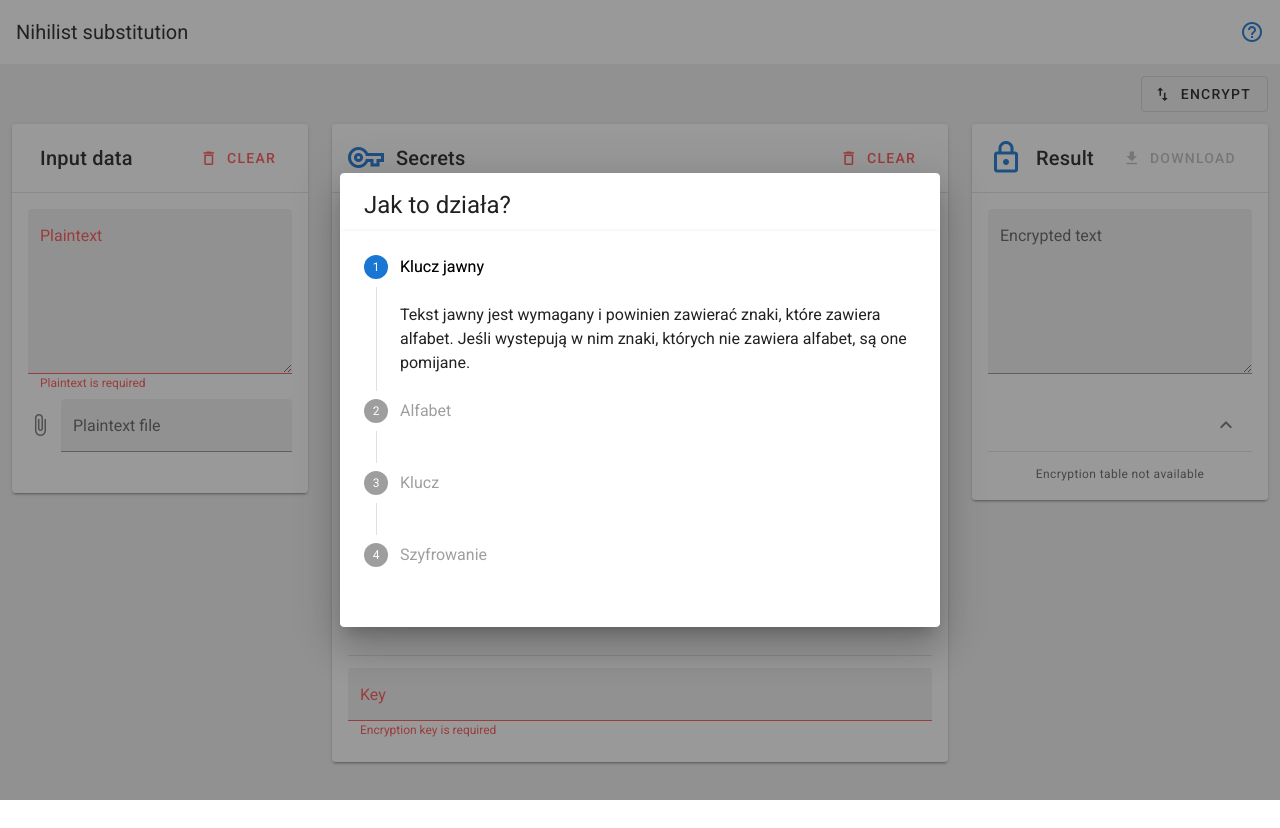
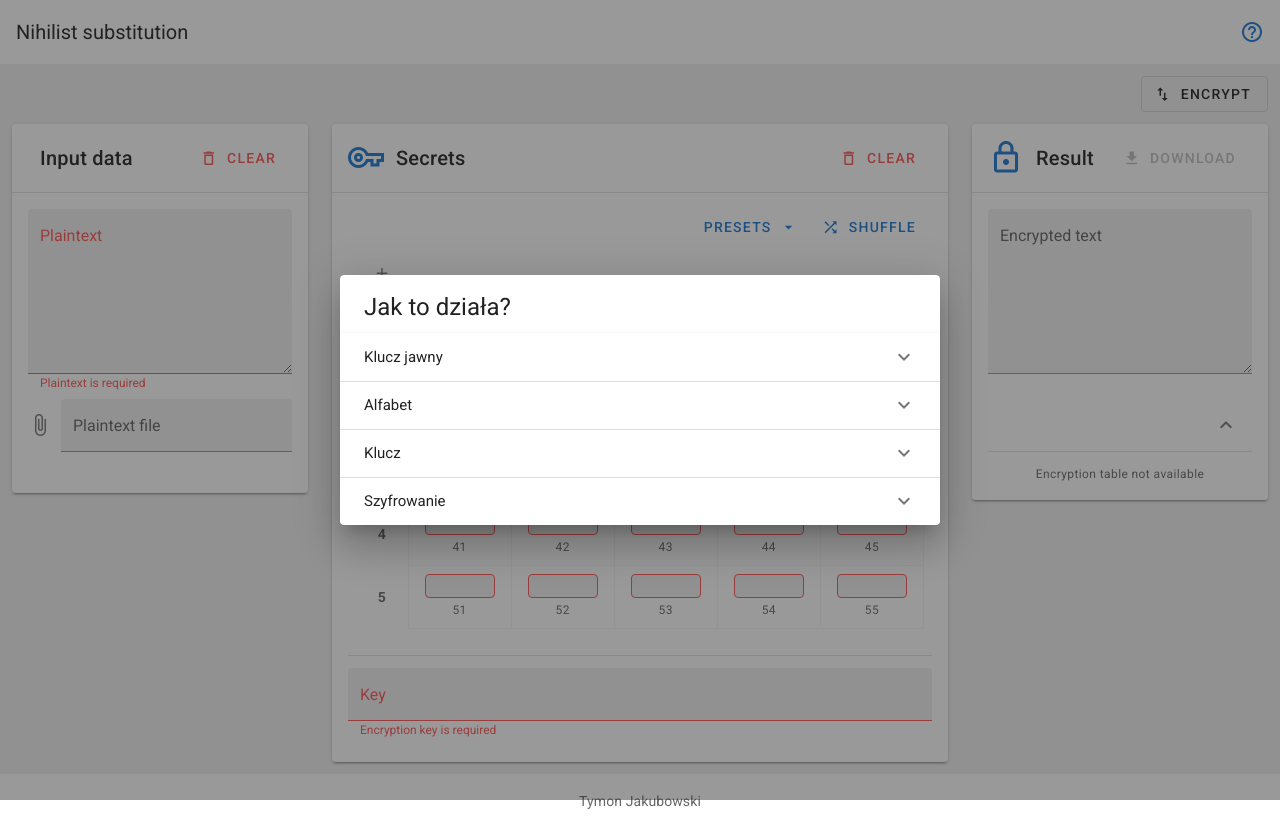
Before and after one commit to tjakubowski/put-pod, a Vue app: page / in a window 1280 px wide. Both pictures are taken after a click on the button 1252 px from the left and 32 px from the top of the page. Before the commit the page ends 800 px from the top, so only its background shows below. Built offline with nearby package versions, Linux system fonts and the light colour scheme.

Commit message:
Move code to separate files

```diff
--- a/src/App.vue
+++ b/src/App.vue
@@ -1,71 +1,9 @@
 <template>
   <v-app>
-
-    <v-app-bar app flat color="white">
-      <v-toolbar-title>Nihilist substitution</v-toolbar-title>
-      <v-spacer/>
-      <v-dialog
-        v-model="helpDialog"
-        width="600px"
-      >
-        <template v-slot:activator="{ on, attrs }">
-          <v-btn
-            color="primary"
-            icon
-            v-bind="attrs"
-            v-on="on"
-          >
-            <v-icon>mdi-help-circle-outline</v-icon>
-          </v-btn>
-        </template>
-        <v-card>
-          <v-card-title>
-            <span class="headline">Jak to działa?</span>
-          </v-card-title>
-          <v-stepper
-            v-model="e6"
-            vertical
-          >
-            <v-stepper-step step="1" :complete="e6 > 1" editable edit-icon="$complete">
-              Klucz jawny
-            </v-stepper-step>
-
-            <v-stepper-content step="1">
-              Tekst jawny jest wymagany i powinien zawierać znaki, które zawiera alfabet. Jeśli wystepują w nim znaki, których nie zawiera alfabet, są one pomijane.
-            </v-stepper-content>
-
-            <v-stepper-step step="2" :complete="e6 > 2" editable edit-icon="$complete">
-              Alfabet
-            </v-stepper-step>
-
-            <v-stepper-content step="2">
-              Aflabet jest wymagany. Musi on zawierać unikatowe znaki, które składają się na macierz N x N. Dla każego znaku przypisywana jest jego pozycja w macierzy.
-            </v-stepper-content>
-
-            <v-stepper-step step="3" :complete="e6 > 3" editable edit-icon="$complete">
-              Klucz
-            </v-stepper-step>
-
-            <v-stepper-content step="3">
-              Klucz jest wymagany. Musi składać się ze znaków występujących w alfabecie. Do każdego znaku klucza przypisywana jest pozycja z alfabetu.
-            </v-stepper-content>
-
-            <v-stepper-step step="4" :complete="e6 > 4" editable edit-icon="$complete">
-              Szyfrowanie
-            </v-stepper-step>
-
-            <v-stepper-content step="4">
-              <p>Każdy znak tekstu jawnego jest przepisywany do tabeli, która zawiera tyle samo kolumn ile znaków zawiera klucz. Każdy przepisany znak z tekstu jawnego otrzymuje wartość wyliczana na podstawie sumy pozycji znaku w alfabecie i pozycji znaku klucza w danej kolumnie.</p>
-              <p>Jeżeli wartość jest większa od 100, od wartości jest odejmowana liczba 100.</p>
-              <p>Dla macierzy większych niż 5x5 zastosowano kodowanie 3 cyfrowe, co jest rozszerzeniem metody szyfrowania Nihilistów.</p>
-            </v-stepper-content>
-          </v-stepper>
-        </v-card>
-      </v-dialog>
-    </v-app-bar>
-
     <v-main>
       <v-container fluid>
+
+        <app-bar/>
 
         <v-row>
           <v-col class="text-right">
@@ -77,7 +15,7 @@
         </v-row>
 
         <v-form ref="form">
-        <v-row>
+          <v-row>
 
             <v-col cols="12" md="6" lg="3">
               <base-card title="Input data" icon="text-subject">
@@ -184,6 +122,8 @@
       </v-container>
     </v-main>
 
+    <app-footer/>
+
   </v-app>
 </template>
 
@@ -193,10 +133,14 @@ import AlphabetTable from '@/components/AlphabetTable';
 import EncryptionTable from '@/components/EncryptionTable';
 import AlphabetCreator from '@/components/AlphabetCreator';
 import fileDownload from 'js-file-download';
+import AppBar from '@/components/AppBar';
+import AppFooter from '@/components/AppFooter';
 
 export default {
   name: 'App',
   components: {
+    AppFooter,
+    AppBar,
     AlphabetCreator,
     EncryptionTable,
     AlphabetTable,
@@ -204,8 +148,6 @@ export default {
   },
   data() {
     return {
-      e6: 1,
-      helpDialog: false,
       encrypt: true,
       alphabetCreatorMenu: false,
       alphabetMatrixSize: 5,
--- /dev/null
+++ b/src/components/AppBar.vue
@@ -0,0 +1,44 @@
+<template>
+  <v-app-bar app flat color="white">
+    <v-toolbar-title>Nihilist substitution</v-toolbar-title>
+    <v-spacer/>
+    <v-dialog
+      v-model="helpDialog"
+      width="600px"
+    >
+      <template v-slot:activator="{ on, attrs }">
+        <v-btn
+          color="primary"
+          icon
+          v-bind="attrs"
+          v-on="on"
+        >
+          <v-icon>mdi-help-circle-outline</v-icon>
+        </v-btn>
+      </template>
+      <v-card>
+        <v-card-title>
+          <span class="headline">Jak to działa?</span>
+        </v-card-title>
+        <help-panels/>
+      </v-card>
+    </v-dialog>
+  </v-app-bar>
+</template>
+
+<script>
+import HelpPanels from "@/components/HelpPanels";
+export default {
+  name: 'AppBar',
+  components: {HelpPanels},
+  data() {
+    return {
+      helpDialog: false,
+    };
+  },
+};
+</script>
+
+<style scoped>
+
+</style>
--- /dev/null
+++ b/src/components/AppFooter.vue
@@ -0,0 +1,16 @@
+<template>
+  <v-footer padless>
+    <v-card class="flex" flat tile>
+      <v-card-text class="text-center">
+        Tymon Jakubowski
+      </v-card-text>
+    </v-card>
+  </v-footer>
+
+</template>
+
+<script>
+export default {
+  name: 'AppFooter',
+};
+</script>
--- /dev/null
+++ b/src/components/HelpPanels.vue
@@ -0,0 +1,36 @@
+<template>
+  <v-expansion-panels accordion>
+    <v-expansion-panel>
+      <v-expansion-panel-header>Klucz jawny</v-expansion-panel-header>
+      <v-expansion-panel-content>
+        <p>Tekst jawny jest wymagany i powinien zawierać znaki, które zawiera alfabet. Jeśli wystepują w nim znaki, których nie zawiera alfabet, są one pomijane.</p>
+      </v-expansion-panel-content>
+    </v-expansion-panel>
+    <v-expansion-panel>
+      <v-expansion-panel-header>Alfabet</v-expansion-panel-header>
+      <v-expansion-panel-content>
+        <p>Aflabet jest wymagany. Musi on zawierać unikatowe znaki, które składają się na macierz N x N. Dla każego znaku przypisywana jest jego pozycja w macierzy.</p>
+      </v-expansion-panel-content>
+    </v-expansion-panel>
+    <v-expansion-panel>
+      <v-expansion-panel-header>Klucz</v-expansion-panel-header>
+      <v-expansion-panel-content>
+        <p>Klucz jest wymagany. Musi składać się ze znaków występujących w alfabecie. Do każdego znaku klucza przypisywana jest pozycja z alfabetu.</p>
+      </v-expansion-panel-content>
+    </v-expansion-panel>
+    <v-expansion-panel>
+      <v-expansion-panel-header>Szyfrowanie</v-expansion-panel-header>
+      <v-expansion-panel-content>
+        <p>Każdy znak tekstu jawnego jest przepisywany do tabeli, która zawiera tyle samo kolumn ile znaków zawiera klucz. Każdy przepisany znak z tekstu jawnego otrzymuje wartość wyliczana na podstawie sumy pozycji znaku w alfabecie i pozycji znaku klucza w danej kolumnie.</p>
+        <p>Jeżeli wartość jest większa od 100, od wartości jest odejmowana liczba 100.</p>
+        <p>Dla macierzy większych niż 5x5 zastosowano kodowanie 3 cyfrowe, co jest rozszerzeniem metody szyfrowania Nihilistów.</p>
+      </v-expansion-panel-content>
+    </v-expansion-panel>
+  </v-expansion-panels>
+</template>
+
+<script>
+export default {
+  name: 'HelpPanels',
+};
+</script>
```
